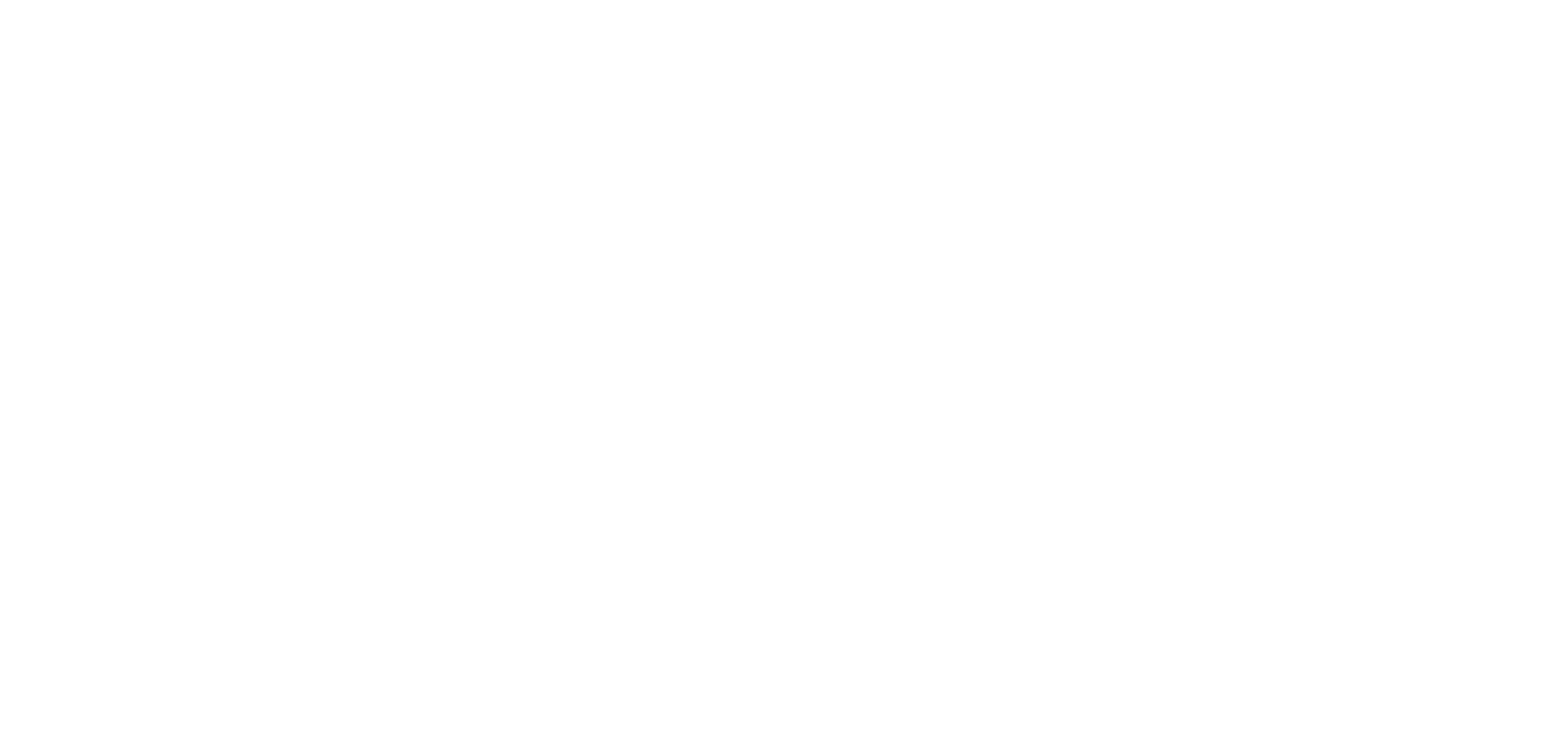
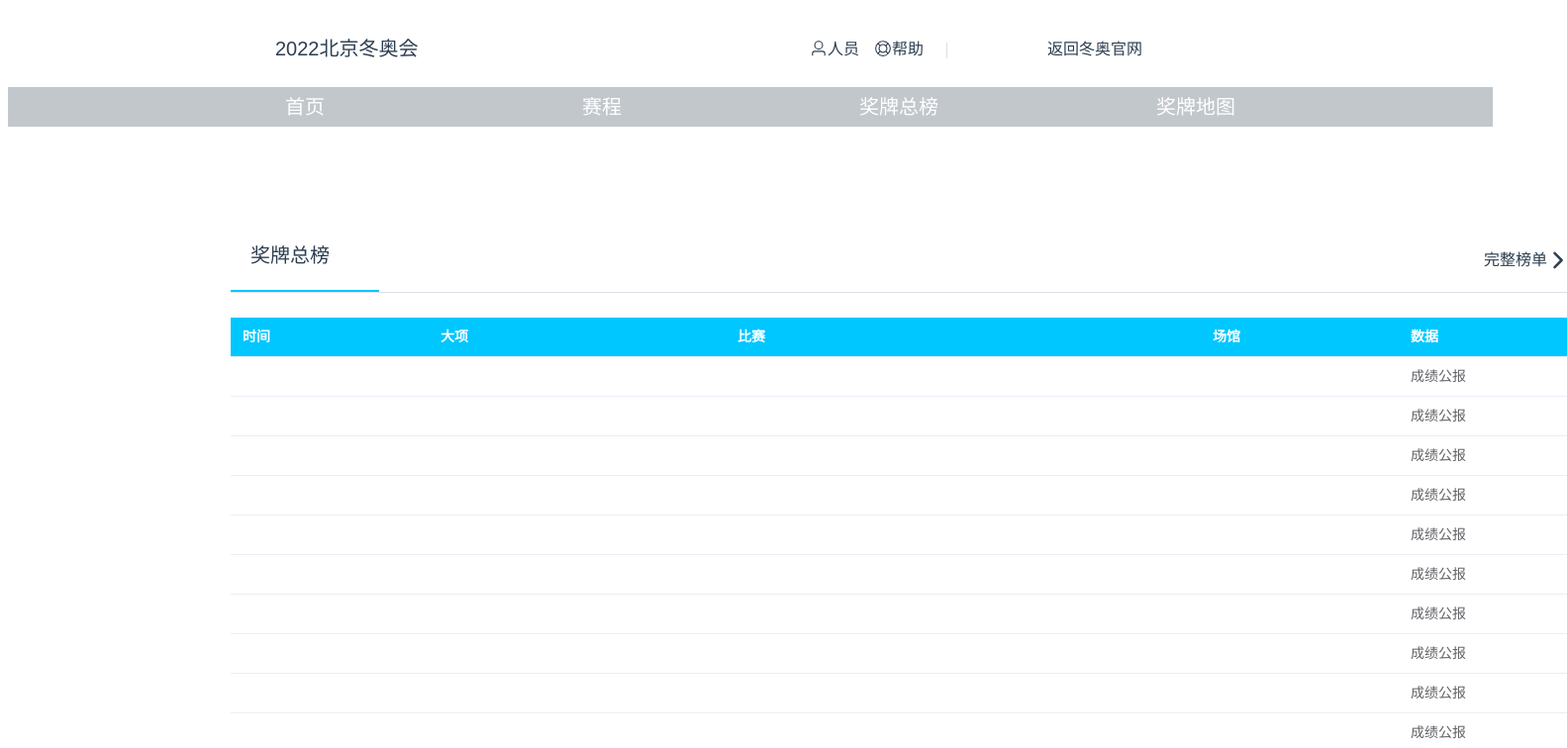
Before and after one commit to 401648921/www, a Vue app in the folder 221801117_221900332/front/vue-work/: page /home/mainPage/Schedule in a window 1280 px wide. Before the commit this address had no page. Shown: the top 756 px of the page at 99% size, 1583 px wide, since content can reach past the window. Built offline with nearby package versions, Linux system fonts and the light colour scheme.

Commit message:
前端部分补全

```diff
--- a/221801117_221900332/front/vue-work/src/router/index.js
+++ b/221801117_221900332/front/vue-work/src/router/index.js
@@ -21,6 +21,11 @@
             path:'/home/mainPage/worldMap',
             name:'worldMap',
             component: ()=>import('../views/WorldMap'),
+          },
+          {
+            path:'/home/mainPage/Schedule',
+            name:'schedule',
+            component: ()=>import('../views/Schedule'),
           }
         ]
       }
--- a/221801117_221900332/front/vue-work/src/views/Index.vue
+++ b/221801117_221900332/front/vue-work/src/views/Index.vue
@@ -94,7 +94,6 @@
 
 <style scoped>
 .img-running-box{
-
   background: #00c7ff;
   height:455px;
 }
--- /dev/null
+++ b/221801117_221900332/front/vue-work/src/views/Schedule.vue
@@ -0,0 +1,83 @@
+<template>
+  <div class="index-content">
+    <div class="index-content-header">
+      <span class="index-content-title">奖牌总榜</span>
+      <span class="index-content-right">
+        <span class="index-content-push">完整榜单</span>
+        <svg class="index-content-icon" viewBox="0 0 1024 1024" xmlns="http://www.w3.org/2000/svg" data-v-ba633cb8=""><path fill="currentColor" d="M338.752 104.704a64 64 0 0 0 0 90.496l316.8 316.8-316.8 316.8a64 64 0 0 0 90.496 90.496l362.048-362.048a64 64 0 0 0 0-90.496L429.248 104.704a64 64 0 0 0-90.496 0z"></path></svg>
+      </span>
+    </div>
+    <div class="divider-box">
+      <div class="divider-blue"></div>
+      <el-divider class="divider"/>
+    </div>
+    <div class="table-content">
+      <el-table :data="tableData" style="width: 100%" :header-cell-style="{background:'#00c7ff',fontWeight:'bold',color:'white'}">
+        <el-table-column prop="date" label="时间" width="200" />
+        <el-table-column prop="name" label="大项" width="300" />
+        <el-table-column prop="address" label="比赛" width="480"/>
+        <el-table-column prop="name" label="场馆" width="200" />
+        <el-table-column prop="address" label="数据" >
+          <template #default>
+            <span>成绩公报</span>
+          </template>
+        </el-table-column>
+      </el-table>
+    </div>
+  </div>
+</template>
+
+<script>
+
+
+export default {
+  data(){
+    return{
+      tableData:[{},{},{},{},{},{},{},{},{},{}]
+    }
+  }
+}
+</script>
+
+<style scoped>
+@media screen and (max-width:1500px)  {
+  .index-content{
+    width: 1350px !important;
+    margin-left:225px !important;
+  }
+}
+.index-content{
+  margin-top:120px;
+  width:70%;
+  position: relative;
+  margin-left:15%;
+
+}
+.index-content-icon{
+  display: inline-block;
+  width:20px;
+  position: relative;
+  top:5px;
+}
+.index-content-title{
+  font-size: 20px;
+  float: left;
+  text-indent: 1em;
+  line-height: 20px;
+}
+.index-content-push{
+  line-height: 20px;
+}
+.index-content-right{
+  float: right;
+}
+.divider{
+}
+.divider-blue{
+  height: 20px;
+  border-bottom: #00c7ff 3px solid;
+  width:150px;
+  position: relative;
+  top:25px;
+}
+</style>
--- a/221801117_221900332/front/vue-work/src/views/WorldMap.vue
+++ b/221801117_221900332/front/vue-work/src/views/WorldMap.vue
@@ -15,14 +15,14 @@
 
 <style scoped>
 .map-content{
-  width:80%;
+  width:65%;
   height:800px;
   margin-left:15%;
   margin-top:20px;
 }
 @media screen and (max-width: 1500px){
   .map-content{
-    width:1200px !important;
+    width:975px !important;
     margin-left: 225px !important;
   }
 
```
